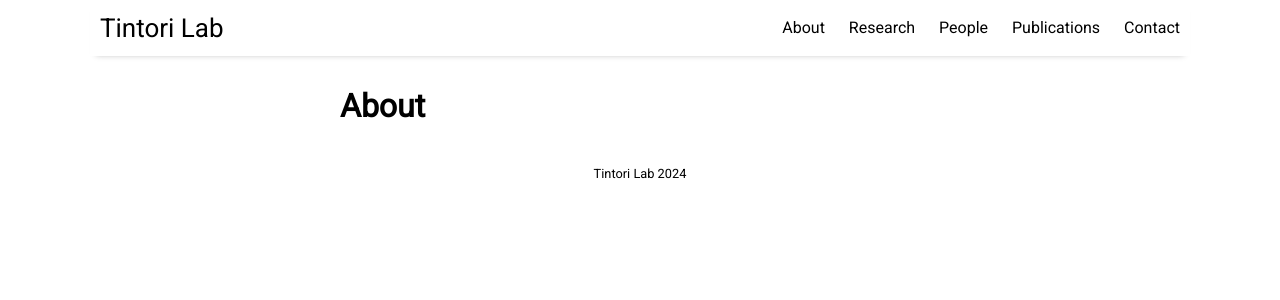
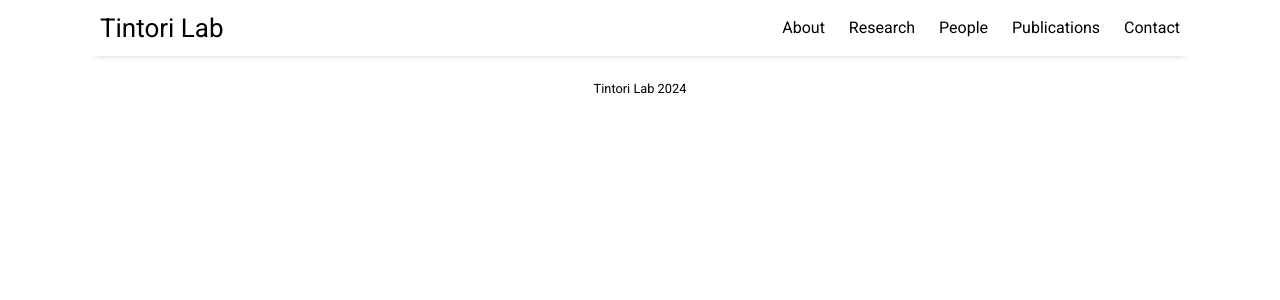
Before and after one commit to tintori/tintori.github.io, a Jekyll site: the page built from index.html, in a window 1280 px wide. Shown: the top 300 px of the page. Built offline with Jekyll 4.4.1, drawn with Linux system fonts in a browser that asks for light colours; nearby versions of some CDN libraries; the list of posts is cut into pages by our own code.

Commit message:
Land on home

```diff
--- a/_layouts/home.html
+++ b/_layouts/home.html
@@ -3,12 +3,12 @@ layout: default
 title: Home
 ---
 
-{% for post in paginator.posts %}
+<!-- {% for post in paginator.posts %}
   {% include featured-post.html %}
-{% endfor %}
+{% endfor %} -->
 
 <!-- Pagination links -->
-<div class="pagination">
+<!-- <div class="pagination">
   {% if paginator.next_page %}
     <a class="pagination-button pagination-active next" href="{{ site.github.url }}{{ paginator.next_page_path }}">{{ site.data.settings.pagination.previous_page }}</a>
   {% else %}
@@ -19,4 +19,4 @@ title: Home
   {% else %}
     <span class="pagination-button">{{ site.data.settings.pagination.next_page }}</span>
   {% endif %}
-</div>
+</div> -->
--- a/index.html
+++ b/index.html
@@ -1,4 +1,4 @@
 ---
-layout: page
-title: About
+layout: home
+title: Home
 ---
```
